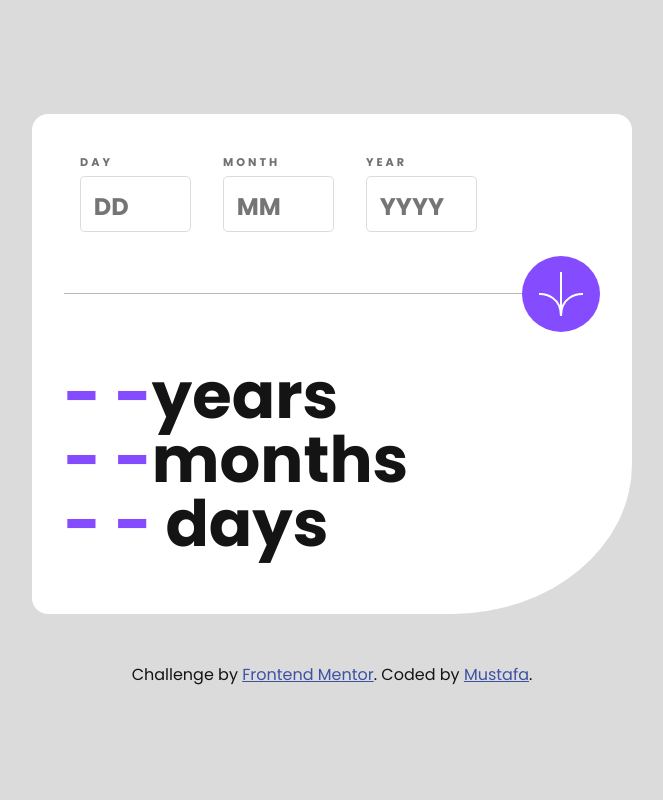
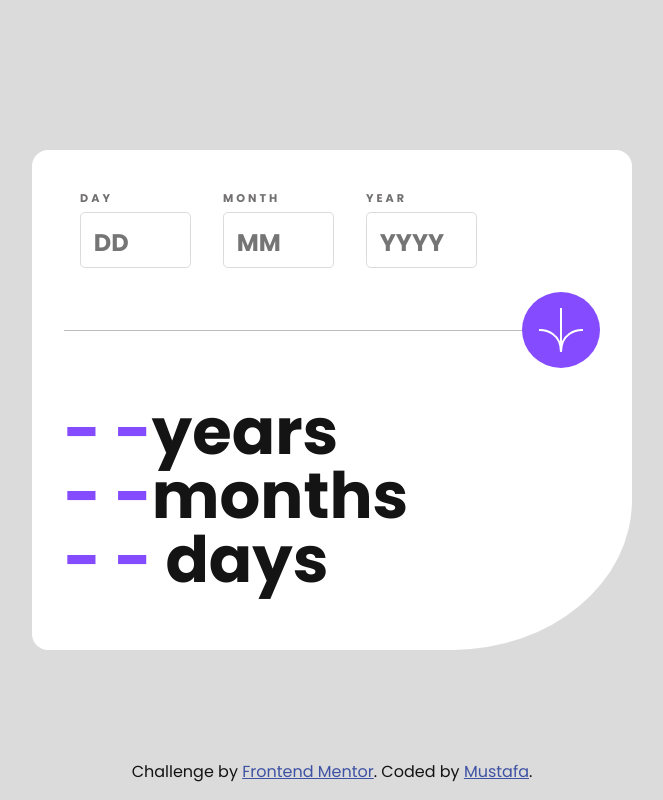
Before and after one commit to mnoorhussin/age-calculator-app-main, a plain HTML site: page index.html in a window 1280 px wide. Shown: the whole page, without its empty margins (308-971 px from the left). Drawn offline with Linux system fonts and the light colour scheme.

Commit message:
footer position fixed

```diff
--- a/assets/css/styles.css
+++ b/assets/css/styles.css
@@ -192,11 +192,13 @@ img {
 
 }
 
-
+footer{
+  position: fixed;
+  bottom: 1em;
+}
 .attribution {
   font-size: 1rem;
   text-align: center;
-  padding-top: 3em;
 }
 .attribution a {
    color: hsl(228, 45%, 44%);
```
